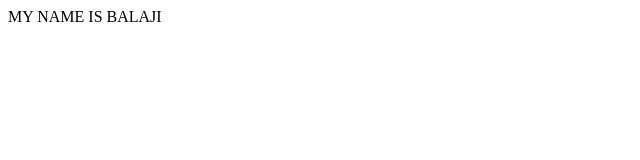
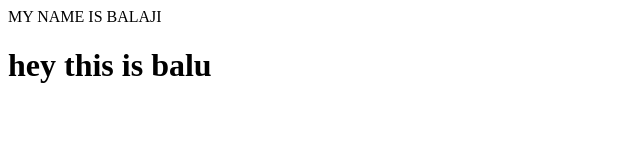
Before and after one commit to baluroyal629/BALAJI_DEMO, a plain HTML site: page index.html in a window 1280 px wide. Shown: the whole page, without its empty margins (0-640 px from the left). Drawn offline with Linux system fonts and the light colour scheme.

Commit message:
2nd tagline added

```diff
--- a/index.html
+++ b/index.html
@@ -1 +1,2 @@
 <P>MY NAME IS BALAJI</P>
+<h1>hey this is balu</h1>
```
